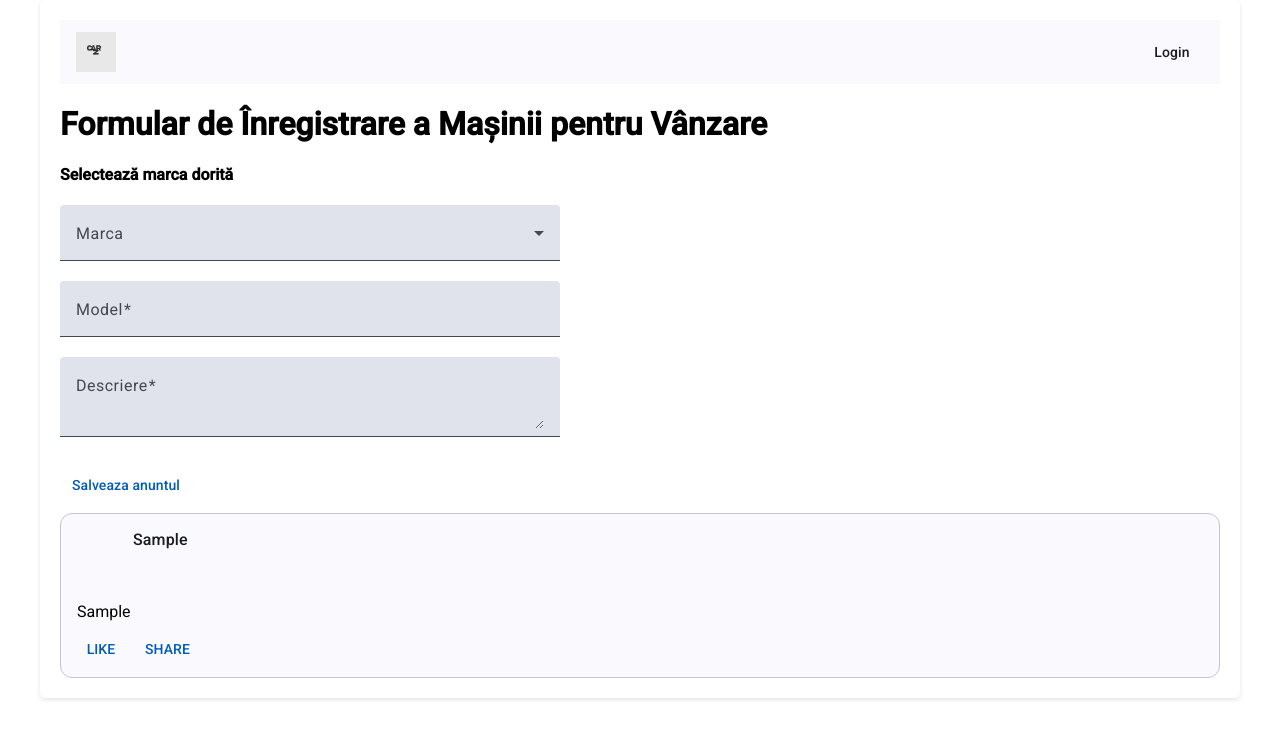
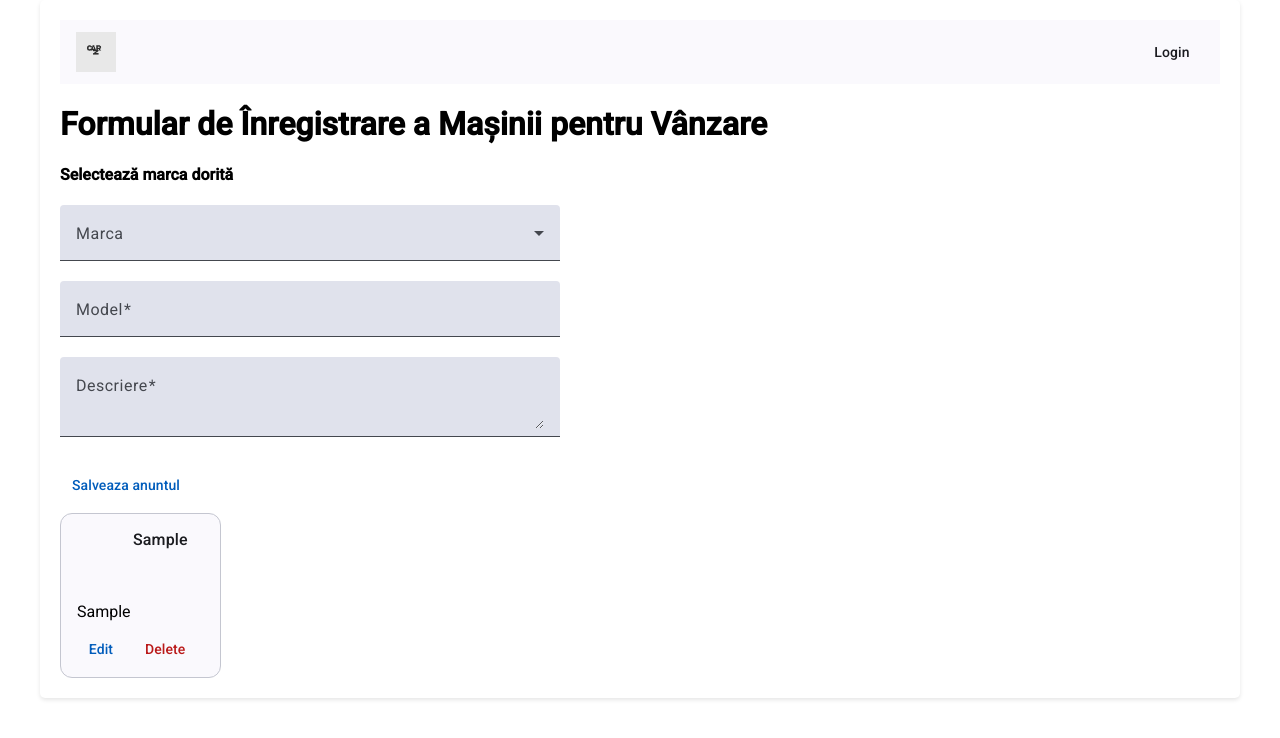
Before and after one commit to Vasilica12/car-marketplace1, an Angular app: page / in a window 1280 px wide. Both pictures are taken after typing "Sample", "Sample" into the empty fields and a click on the button "Salveaza anuntul". Shown: the top 738 px of the page. Built offline with nearby package versions, Linux system fonts and the light colour scheme.

Commit message:
card styled

```diff
--- a/src/app/car-posts/post-list/post-list.component.css
+++ b/src/app/car-posts/post-list/post-list.component.css
@@ -1,9 +1,11 @@
 .container {
-  direction: flex;
+  display: flex;
+  flex-wrap: wrap;
+  align-content: flex-start;
+  gap: 1rem;
 }
 
 .container img {
   height: 100%;
   width: 100%;
-  object-fit: contain;
 }
--- a/src/app/car-posts/post-list/post-list.component.html
+++ b/src/app/car-posts/post-list/post-list.component.html
@@ -10,8 +10,8 @@
         <p>{{ car.description }}</p>
       </mat-card-content>
       <mat-card-actions>
-        <button mat-button>LIKE</button>
-        <button mat-button>SHARE</button>
+        <button mat-button color="primary">Edit</button>
+        <button mat-button color="warn">Delete</button>
       </mat-card-actions>
     </mat-card>
   </div>
```
